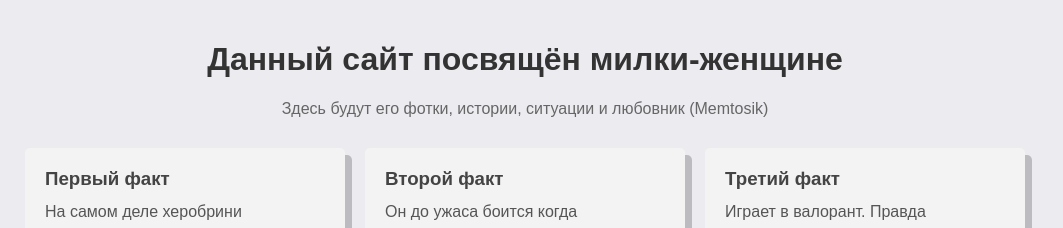
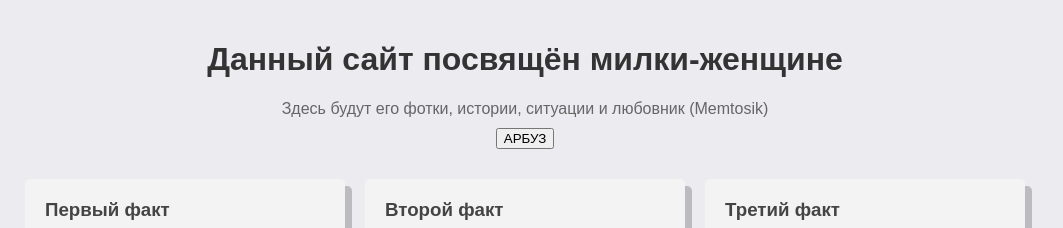
Before and after one commit to JustKorzhik/roflpage, a plain HTML site: page index.html in a window 1280 px wide. Shown: the top 228 px of the page, without its empty margins (115-1178 px from the left). Drawn offline with Linux system fonts and the light colour scheme.

Commit message:
Update index.html

```diff
--- a/index.html
+++ b/index.html
@@ -10,6 +10,7 @@
   <header>
     <h1>Данный сайт посвящён милки-женщине</h1>
     <p class="intro">Здесь будут его фотки, истории, ситуации и любовник (Memtosik)</p>
+    <button>АРБУЗ</button>
   </header>
 
   <main class="slots-container">
```
